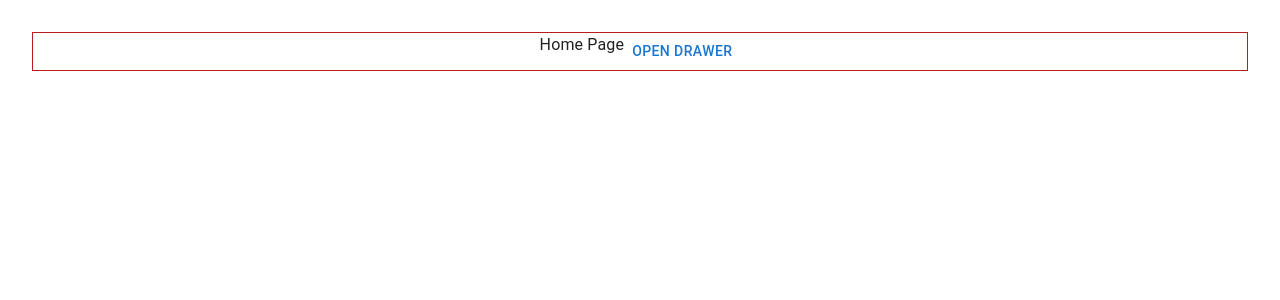
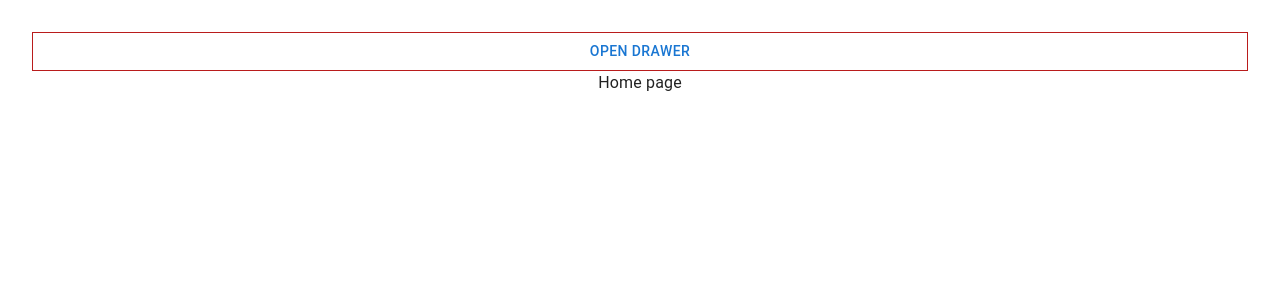
Before and after one commit to Tendwa-T/pillars-of-hope, a React (Vite) app in the folder client/: page / in a window 1280 px wide. Shown: the top 300 px of the page. Built offline with nearby package versions, Linux system fonts and the light colour scheme.

Commit message:
feat: initialized homepage component

```diff
--- /dev/null
+++ b/client/src/components/home.jsx
@@ -0,0 +1,3 @@
+export default function Home(){
+    return(<>Home page</>)
+}
--- a/client/src/pages/HomePage.jsx
+++ b/client/src/pages/HomePage.jsx
@@ -1,14 +1,24 @@
 import DrawerComponent from "../components/admin/Drawer";
-import HomeIcon from '@mui/icons-material/Home';
-import DashboardIcon from '@mui/icons-material/Dashboard';
-import SettingsIcon from '@mui/icons-material/Settings';
-
+import HomeIcon from "@mui/icons-material/Home";
+import DashboardIcon from "@mui/icons-material/Dashboard";
+import SettingsIcon from "@mui/icons-material/Settings";
+import Home from "../components/home";
 
 export default function HomePage() {
-    return (
-        <div className="flex border border-red-700 justify-center">
-            <h1>Home Page</h1>
-            <DrawerComponent labels={["Home", "Dashboard", "Settings"]} icons={[<HomeIcon key="home" />, <DashboardIcon key="Dashbord" />, <SettingsIcon key="Settings" />]} />
-        </div>
-    );
+  return (
+    <>
+      {" "}
+      <div className="flex border border-red-700 justify-center">
+        <DrawerComponent
+          labels={["Home", "Dashboard", "Settings"]}
+          icons={[
+            <HomeIcon key="home" />,
+            <DashboardIcon key="Dashbord" />,
+            <SettingsIcon key="Settings" />,
+          ]}
+        />
+      </div>
+      <Home />
+    </>
+  );
 }
```
Also changed, not shown: 2 other files (tests, documents, lock files or other folders).
